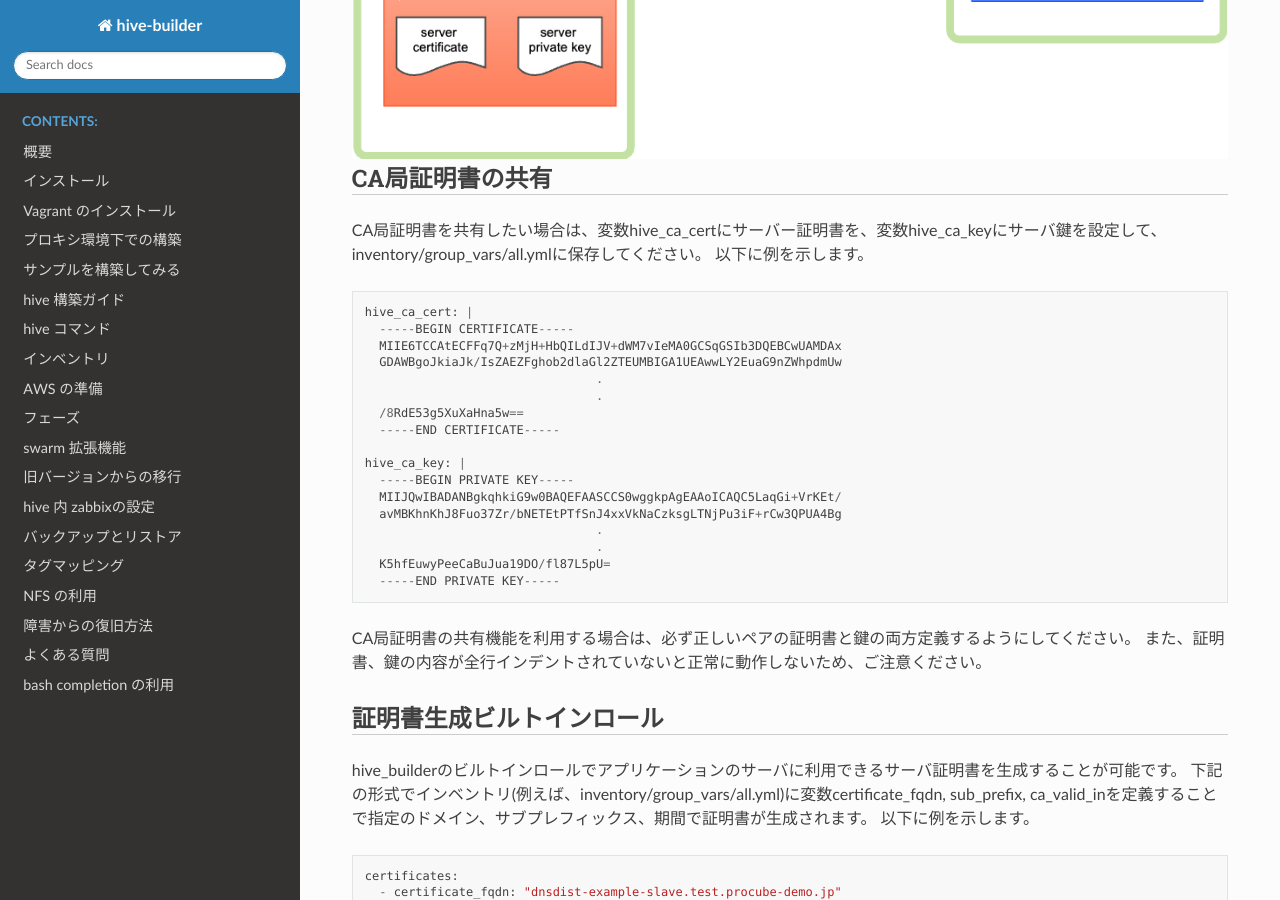
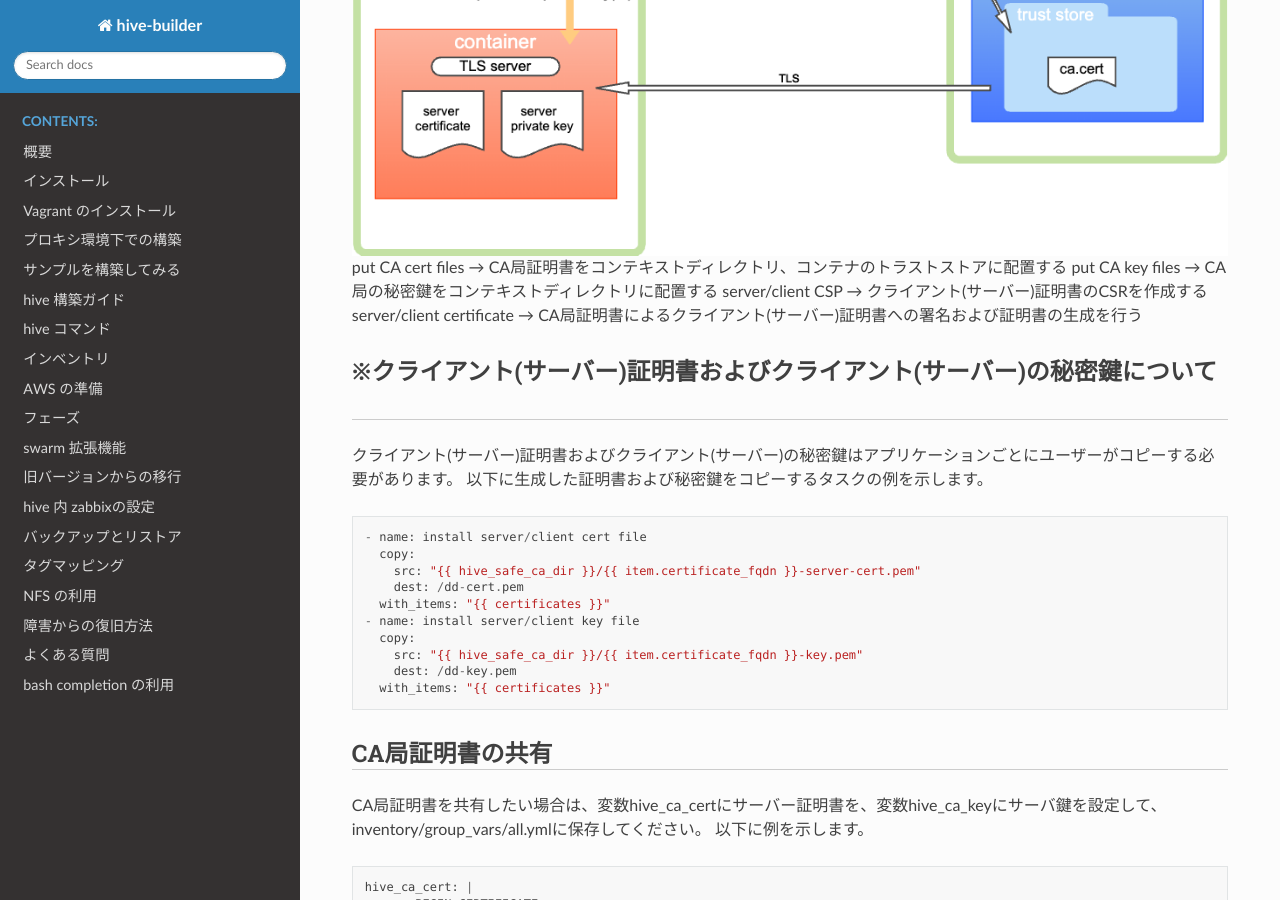
Before and after one commit to procube-open/hive-builder, a Sphinx documentation site: the page built from docs/cashare.rst, in a window 1280 px wide and 900 px high, scrolled down 2475 px. Built offline with Sphinx 7.4.7 and the Read the Docs theme 2.0.0, drawn with Linux system fonts in a browser that asks for light colours; some of the changed text lies outside the part shown.

Commit message:
図の修正、タスク名の変更

```diff
--- a/docs/cashare.rst
+++ b/docs/cashare.rst
@@ -6,36 +6,56 @@
 コンテナをクライアントとして運用したい場合
 --------------------------------------------
 
-コンテナをクライアントとして運用する場合、1.サーバー証明書の信頼および2.コンテナへのクライアント証明書の付与ができるようになります。
+コンテナをクライアントとして運用する場合、1.CA局証明書の信頼および2.コンテナへのクライアント証明書の付与ができるようになります。
 
-1.サーバー証明書の信頼
-hiveの機能でCA局証明書をトラストストアにインストールするため、通信相手のサーバー証明書を信頼することが可能です。
-
-=========================== ========================
-タスク名                     内容
-=========================== ========================
-install CA cert files       CA局証明書をインストールする
-install CA key files        CA局の秘密鍵をインストールする
-builtin server CA           サーバー鍵を作成する
-builtin server certificate  サーバー証明書を作成する
-=========================== ========================
-
+1.CA局証明書の信頼
+hiveの機能でCA局証明書をトラストストアに配置するため、通信相手のサーバー証明書を検証することが可能です。
 
 .. image:: imgs/share_ca.png
    :align: center
 
+put CA cert files → CA局証明書をコンテキストディレクトリ、コンテナのトラストストアに配置する
+put CA key files → CA 局の秘密鍵をコンテキストディレクトリに配置する
+
 2.コンテナへのクライアント証明書の付与
 「1.サーバー証明書の信頼」を行った上でクライアント証明書を付与することで、TLS相互認証が可能となります。
 
-.. image:: imgs/set_client_certificate.png
+.. image:: imgs/set_client_cert.png
    :align: center
+
+put CA cert files → CA局証明書をコンテキストディレクトリ、コンテナのトラストストアに配置する
+put CA key files → CA 局の秘密鍵をコンテキストディレクトリに配置する
+server/client CSP → クライアント(サーバー)証明書のCSRを作成する
+server/client certificate → CA局証明書によるクライアント(サーバー)証明書への署名および証明書の生成を行う
 
 コンテナをサーバーとして運用したい場合
 --------------------------------------------
 コンテナをサーバーとして運用する場合、コンテナへのサーバー証明書の付与が可能です。
 
-.. image:: imgs/set_server_certificate.png
+.. image:: imgs/set_server_cert.png
    :align: center
+
+put CA cert files → CA局証明書をコンテキストディレクトリ、コンテナのトラストストアに配置する
+put CA key files → CA 局の秘密鍵をコンテキストディレクトリに配置する
+server/client CSP → クライアント(サーバー)証明書のCSRを作成する
+server/client certificate → CA局証明書によるクライアント(サーバー)証明書への署名および証明書の生成を行う
+
+※クライアント(サーバー)証明書およびクライアント(サーバー)の秘密鍵について
+---------------------------------------------------------------------------
+クライアント(サーバー)証明書およびクライアント(サーバー)の秘密鍵はアプリケーションごとにユーザーがコピーする必要があります。
+以下に生成した証明書および秘密鍵をコピーするタスクの例を示します。
+::
+
+    - name: install server/client cert file
+      copy:
+        src: "{{ hive_safe_ca_dir }}/{{ item.certificate_fqdn }}-server-cert.pem"
+        dest: /dd-cert.pem
+      with_items: "{{ certificates }}"
+    - name: install server/client key file
+      copy:
+        src: "{{ hive_safe_ca_dir }}/{{ item.certificate_fqdn }}-key.pem"
+        dest: /dd-key.pem
+      with_items: "{{ certificates }}"
 
 CA局証明書の共有
 ----------------------------------------
```
Also changed, not shown: docs/imgs/set_client_cert.png (added), docs/imgs/set_client_certificate.png (deleted), docs/imgs/set_server_cert.png (added), docs/imgs/set_server_certificate.png (deleted), docs/imgs/share_ca.png, 5 other files.
